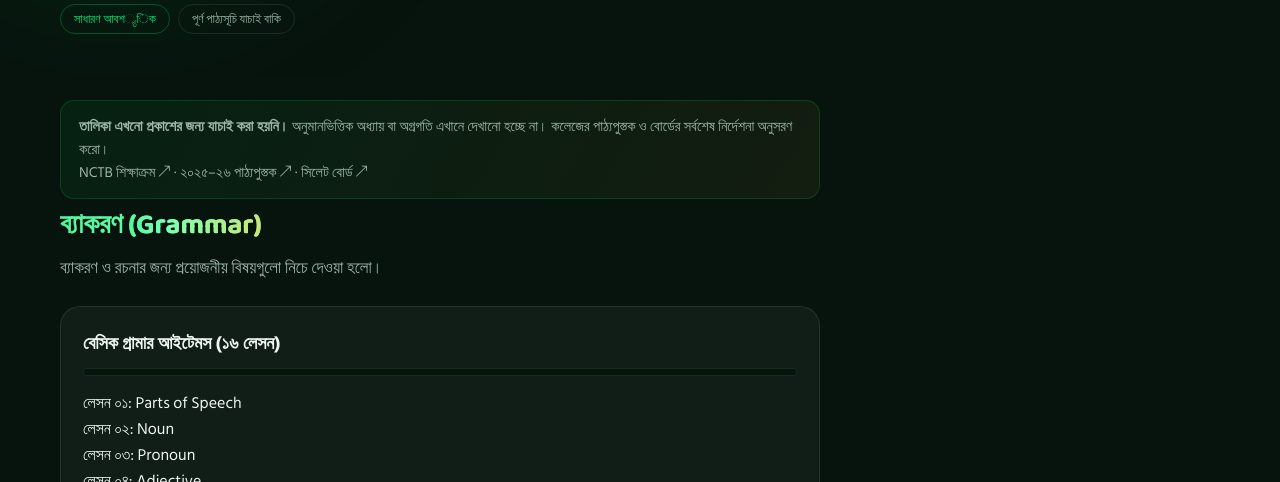
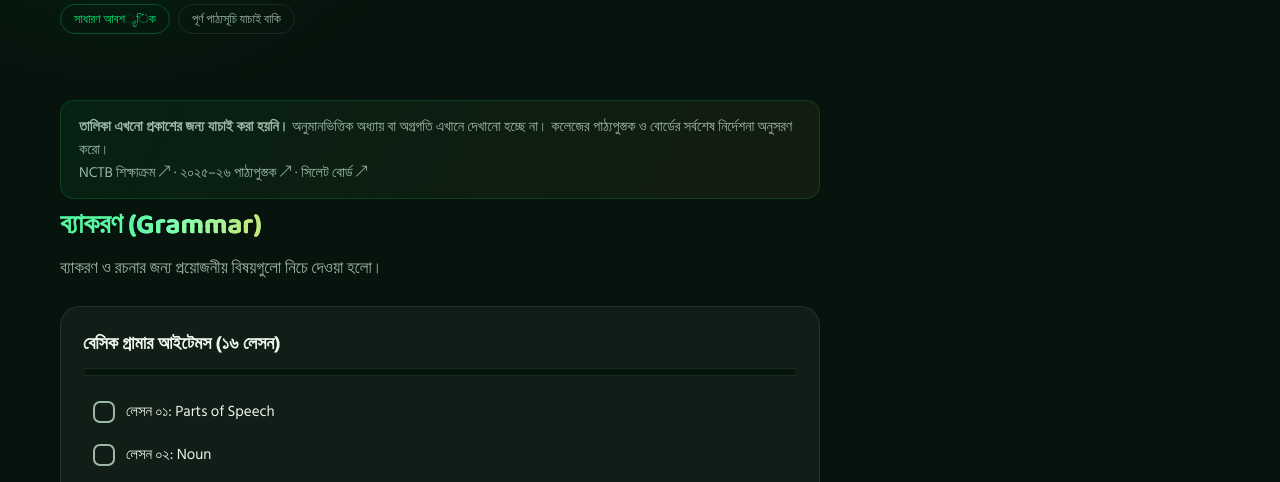
Before and after one commit to numb-netizen/Temp, a plain HTML site: page site/english-2.html in a window 1280 px wide. Shown: the part 290-772 px from the top of the page. Drawn offline with Linux system fonts and the light colour scheme.

Commit message:
Fix English 2nd paper check-box visibility
- Add .item/.item .box/.item .nm CSS so check boxes render on english-2.html
  (previously only .chap was styled, so .item box spans were empty/invisible)
- All 75 unit tests pass

Co-authored-by: arena-agent <297053741+arena-agent@users.noreply.github.com>

```diff
--- a/site/assets/style.css
+++ b/site/assets/style.css
@@ -167,6 +167,11 @@ h1{font-family:"Baloo Da 2","Hind Siliguri",sans-serif;font-size:clamp(40px,7vw,
 .chap.done .nm{color:var(--muted);text-decoration:line-through}
 .chap .nm{flex:1}
 
+/* English 2nd paper topic items (no .chap wrapper): visible check boxes */
+.item{display:flex;align-items:flex-start;gap:11px;padding:9px 10px;border-radius:12px;cursor:default;font-size:15px;user-select:none}
+.item .box{width:22px;height:22px;flex:none;border:2px solid var(--muted);border-radius:7px;display:grid;place-items:center;font-size:13px;color:#04150a;transition:.2s;margin-top:2px}
+.item .nm{flex:1}
+
 /* ---------- ROUTINE ---------- */
 .routine-grid{display:grid;grid-template-columns:1fr 1fr;gap:16px;margin-top:30px}
 @media(max-width:820px){.routine-grid{grid-template-columns:1fr}}
```
